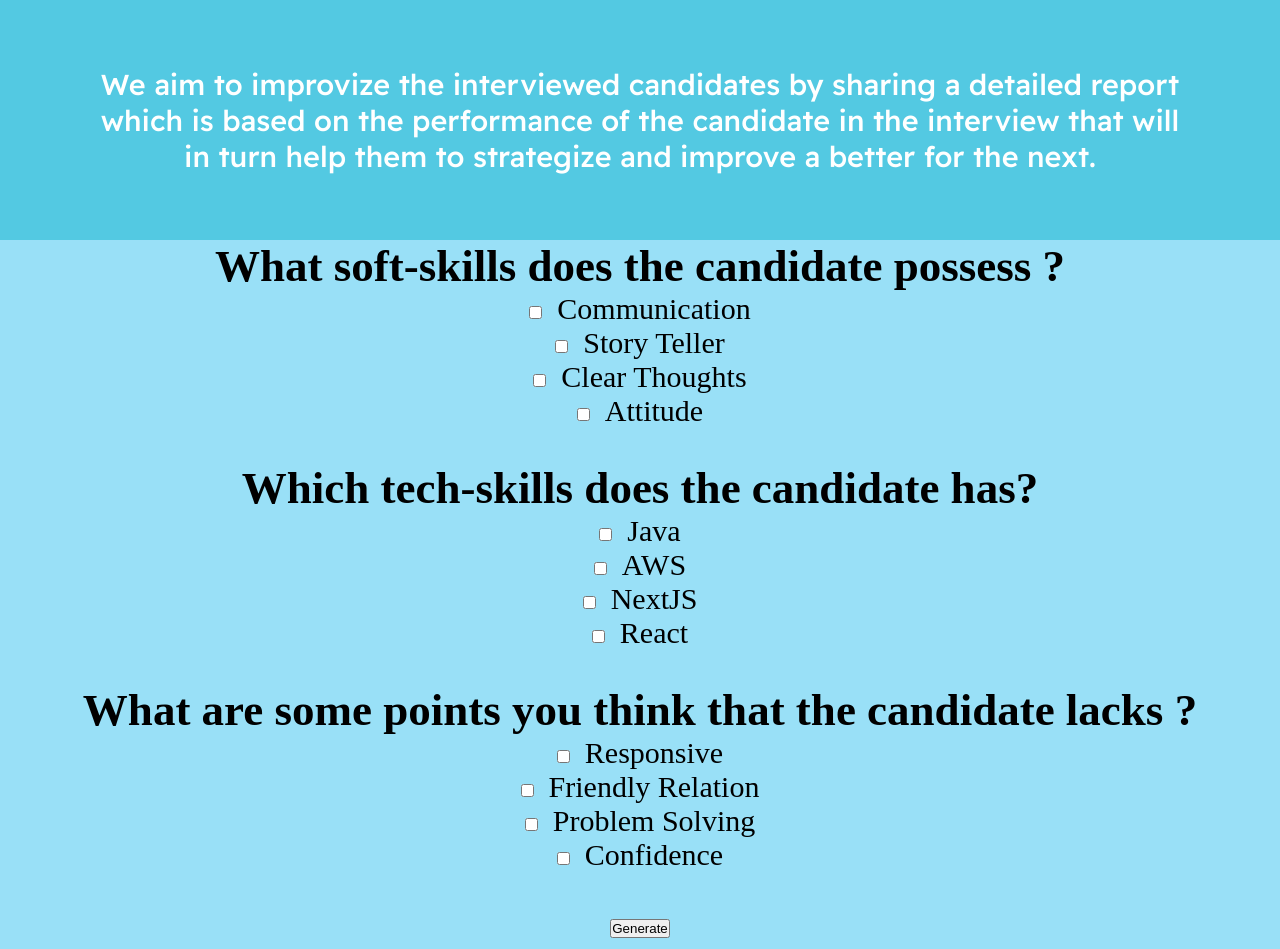
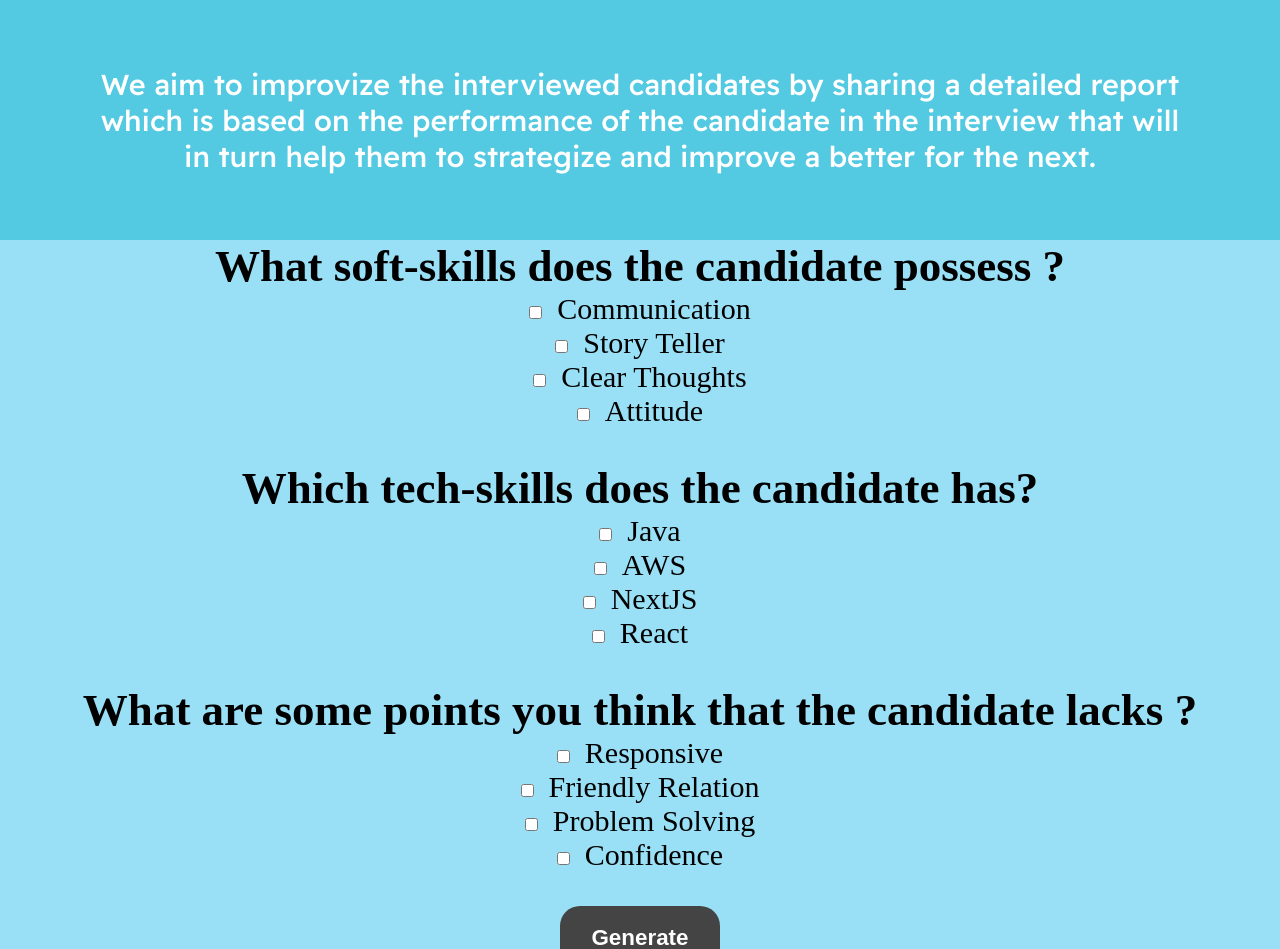
Before and after one commit to abhishekY2401/FeedoHQ, a React (Create React App) app: page /feedback in a window 1280 px wide. Shown: the top 949 px of the page. Built offline with nearby package versions, Linux system fonts and the light colour scheme; the HTML template or start-up script is replaced by a standard one.

Commit message:
Changed styles

```diff
--- a/src/components/FeedbackPage/Form.css
+++ b/src/components/FeedbackPage/Form.css
@@ -20,3 +20,20 @@
     width: 100%;
     margin: auto;
 }
+
+.btn {
+    padding: 1.2rem;
+    width: 10rem;
+    border-radius: 20px;
+    outline: none;
+    border: none;
+    font-size: 1.4rem;
+    font-weight: 700;
+    background-color: #444444;
+    color: #fff;
+    cursor: pointer;
+}
+
+.btn:hover {
+    background-color: #323232;
+}
--- a/src/components/FeedbackPage/Question.js
+++ b/src/components/FeedbackPage/Question.js
@@ -15,25 +15,16 @@ const Question = (props) => {
   const enableSlider = (id) => {
     for (let i = 0; i < slider.length; i++) {
       // if the checked is false show the slider
-      if (id == slider[id] && slider[id].checked == true) {
-        setSlider((prevState) => [...prevState, (slider[id].checked = false)]);
-        console.log(slider);
+      if (id == slider[i].id && slider[i].checked == true) {
+        setSlider((prevState) => [...prevState, (slider[i].checked = false)]);
       }
 
       // if the checked is true hide the slider
-      if (id == slider[id].id && slider[id].checked == false) {
-        setSlider((prevState) => [...prevState, (slider[id].checked = true)]);
-        console.log(slider);
+      if (id == slider[i].id && slider[i].checked == false) {
+        setSlider((prevState) => [...prevState, (slider[i].checked = true)]);
       }
     }
   };
-
-  // const addOption = (e) => {
-  //     const element = e.target;
-  //     if (element.keyCode == 'Enter') {
-
-  //     }
-  // }
 
   return (
     <div className="quest">
```
